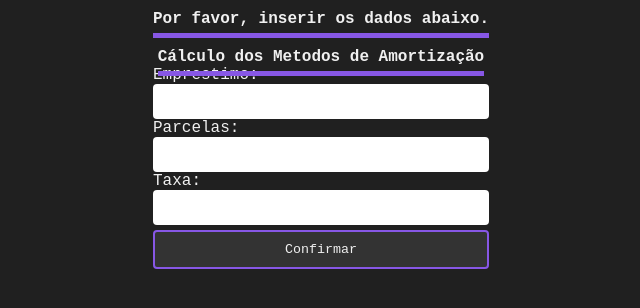
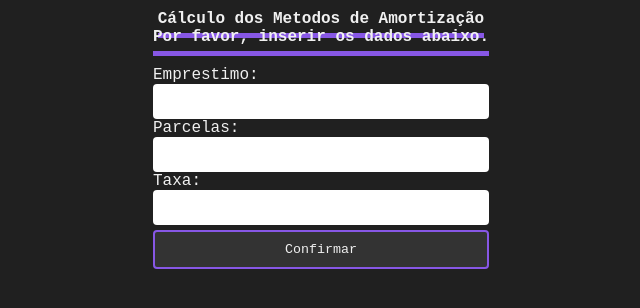
Before and after one commit to felipeardev/monorepo-amortization-fi, a React (Vite) app in the folder frontend/: page / in a window 1280 px wide. Shown: the top 308 px of the page, without its empty margins (319-959 px from the left). Built offline with nearby package versions, Linux system fonts and the light colour scheme.

Commit message:
corrigir posição do titulo na pagina

```diff
--- a/frontend/src/App.tsx
+++ b/frontend/src/App.tsx
@@ -53,10 +53,10 @@ function App() {
 
   return (
     <div style={{ marginTop: '10px'}}>
+      <h1>Cálculo dos Metodos de Amortização</h1>
       {!visible && <h1>Por favor, inserir os dados abaixo.</h1>}
       <form onSubmit={handleSubmit}>
         { carregando && <h2 style={{ color: '#00ff99'}}>Carregando...</h2>}
-        <h1>Cálculo dos Metodos de Amortização</h1>
         <label>Emprestimo:</label>
         <input
           type="text"
```
